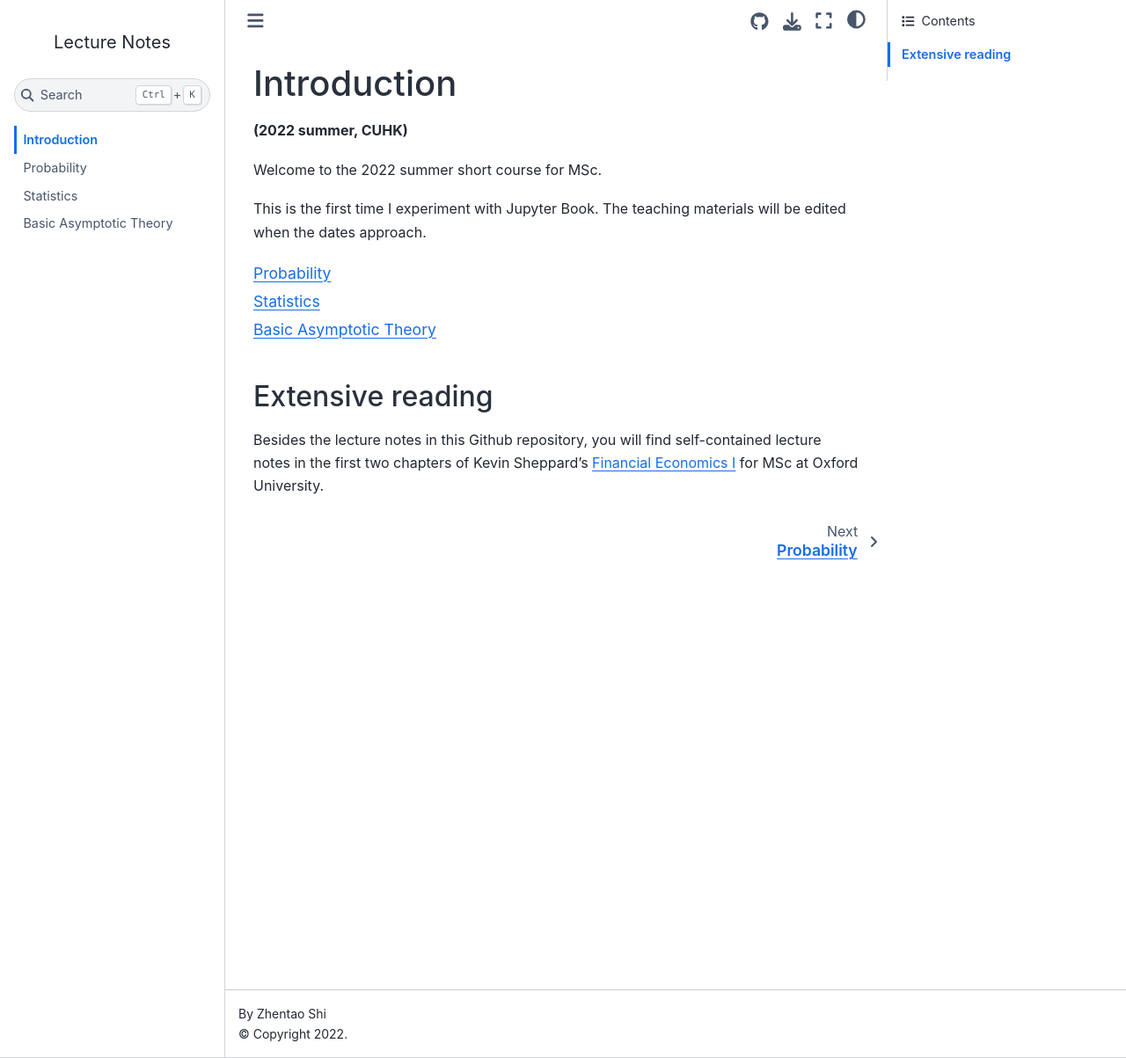
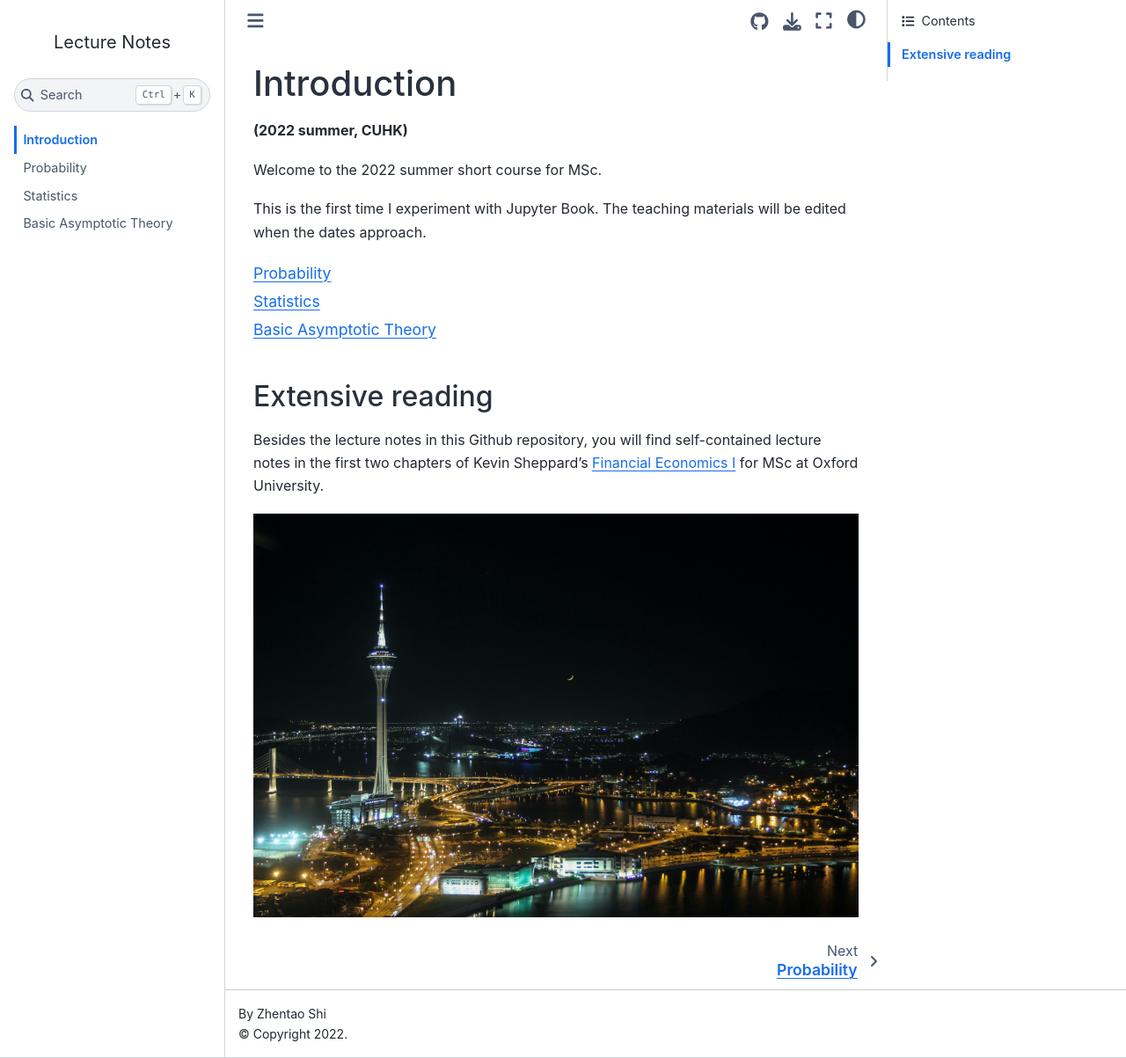
Before and after one commit to zhentaoshi/Econ_prob, a Jupyter Book: the page built from intro.md, in a window 1280 px wide and 1203 px high. Shown: the whole window at 88% size. Built offline with Jupyter Book 1.0.4 settings and Sphinx 7.4.7 and the Sphinx Book theme 1.1.4, drawn with Linux system fonts in a browser that asks for light colours.

Commit message:
add macau image

```diff
--- a/intro.md
+++ b/intro.md
@@ -16,3 +16,6 @@ The teaching materials will be edited when the dates approach.
 ## Extensive reading
 Besides the lecture notes in this Github repository, you will find self-contained lecture notes in the first two chapters of
 Kevin Sheppard's [Financial Economics I](https://www.kevinsheppard.com/teaching/mfe/notes/) for MSc at Oxford University.
+
+
+![](https://github.com/zhentaoshi/Econ_prob/blob/master/macau.jpg)
```
Also changed, not shown: macau.jpg (added).
